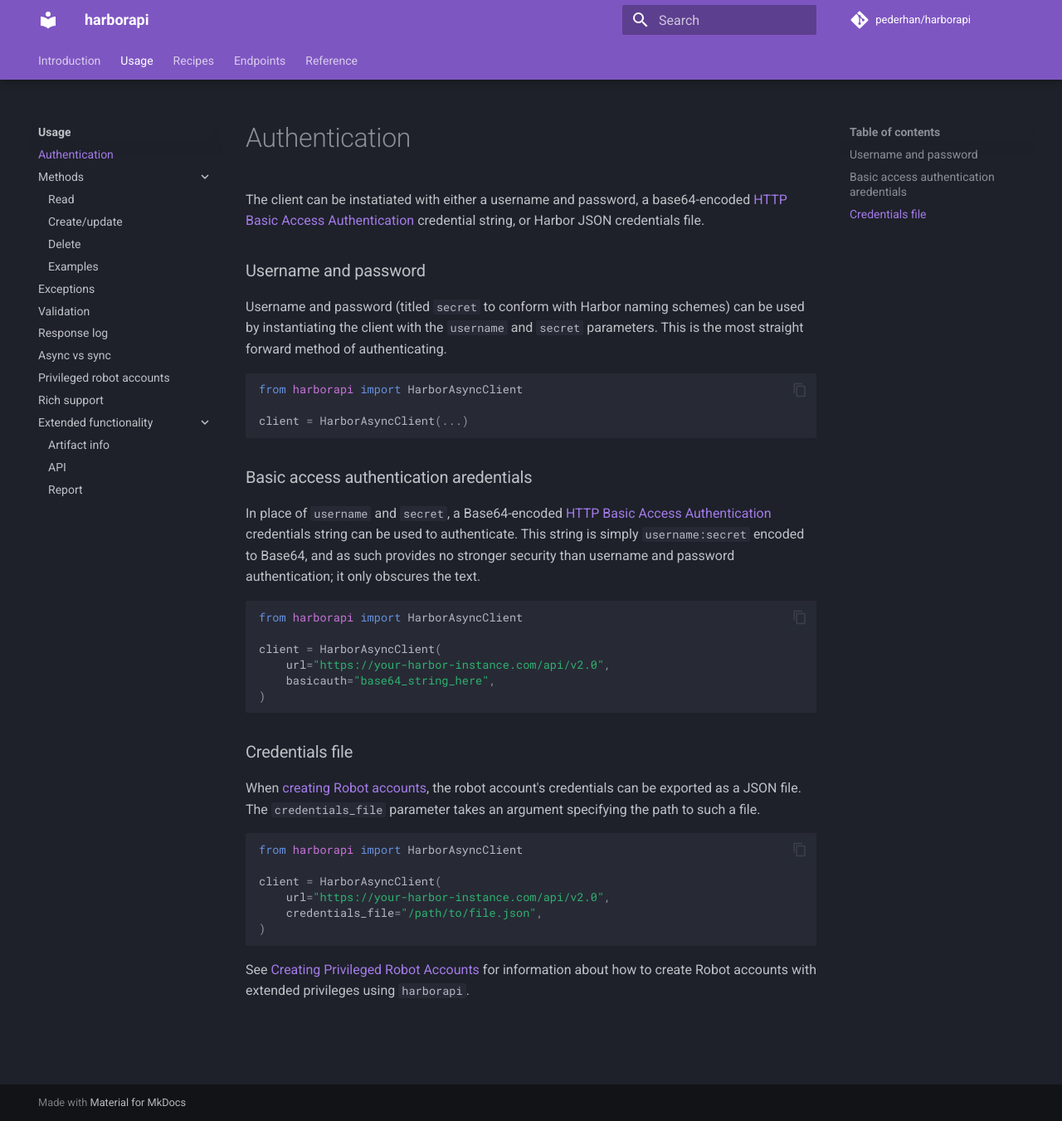
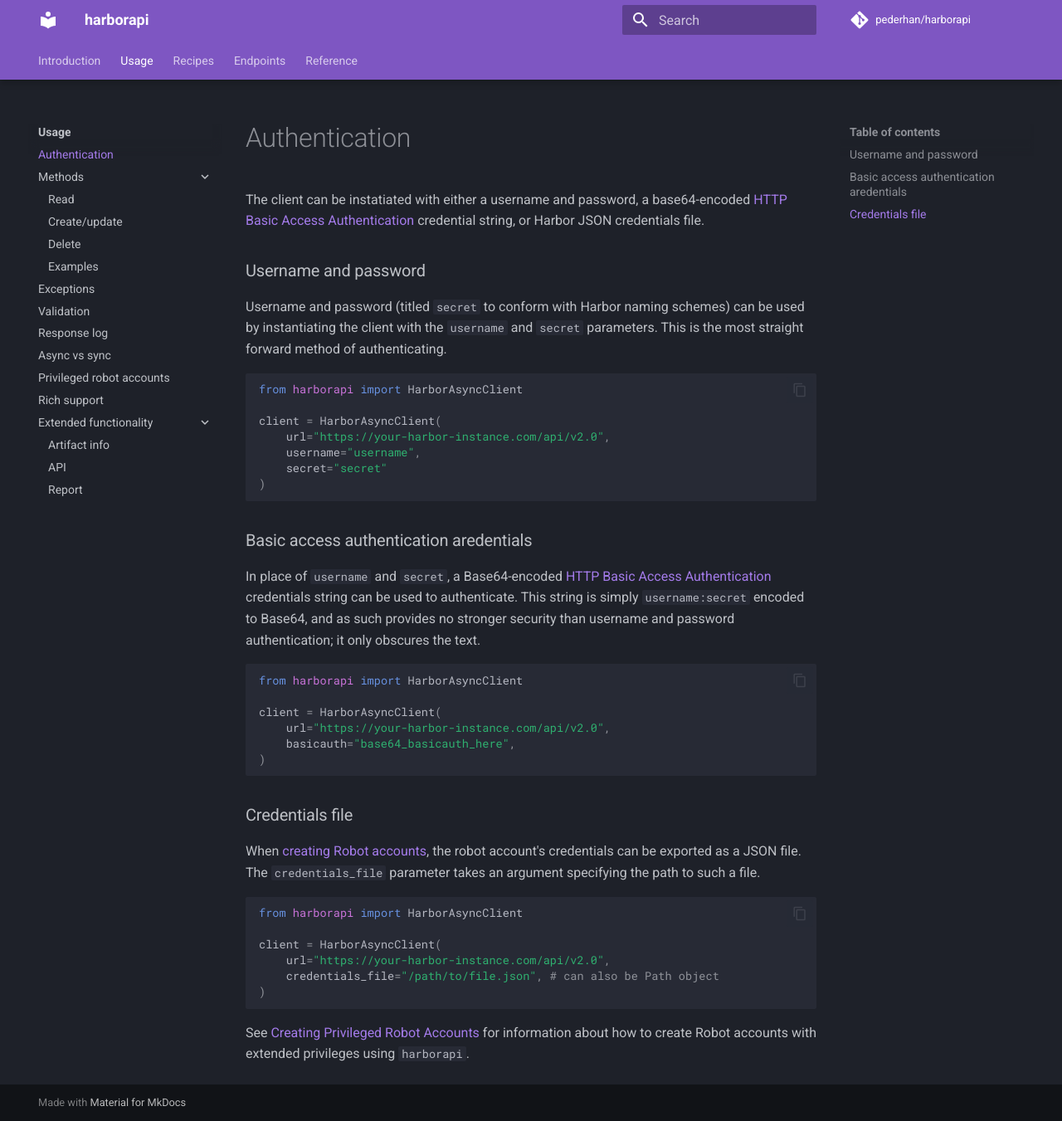
Before and after one commit to unioslo/harborapi, an MkDocs documentation site: the page built from docs/usage/authentication.md, in a window 1280 px wide and 1351 px high. Shown: the whole window at 83% size. Built offline with MkDocs 1.6.1 and Material for MkDocs 9.7.7, drawn with Linux system fonts in a browser that asks for light colours; comment, search, counter and statistics services are not loaded.

Commit message:
Docs: improve authentication instructions

````diff
--- a/docs/usage/authentication.md
+++ b/docs/usage/authentication.md
@@ -7,7 +7,11 @@
 ```py
 from harborapi import HarborAsyncClient
 
-client = HarborAsyncClient(...)
+client = HarborAsyncClient(
+    url="https://your-harbor-instance.com/api/v2.0",
+    username="username",
+    secret="secret"
+)
 ```
 
 ### Basic access authentication aredentials
@@ -20,7 +24,7 @@
 
 client = HarborAsyncClient(
     url="https://your-harbor-instance.com/api/v2.0",
-    basicauth="base64_string_here",
+    basicauth="base64_basicauth_here",
 )
 ```
 
@@ -34,7 +38,7 @@
 
 client = HarborAsyncClient(
     url="https://your-harbor-instance.com/api/v2.0",
-    credentials_file="/path/to/file.json",
+    credentials_file="/path/to/file.json", # can also be Path object
 )
 ```
 
````
